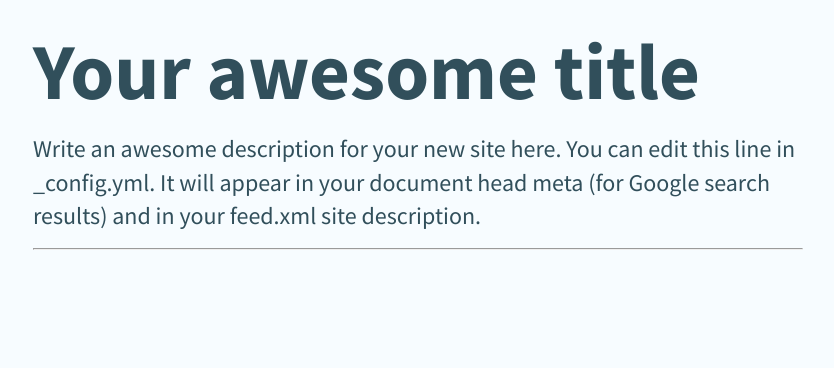
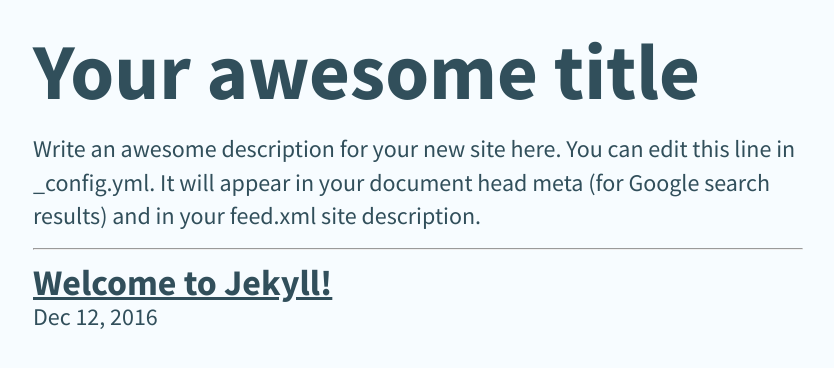
Before and after one commit to flattmo/azulite, a Jekyll site: the page built from index.html, in a window 1280 px wide, cut to the strip 104-472 px from the top of the page. Shown: the whole strip, without its empty margins (222-1056 px from the left). Built offline with Jekyll 4.4.1, drawn with Linux system fonts in a browser that asks for light colours; nearby versions of some CDN libraries; the list of posts is cut into pages by our own code.

Commit message:
Added jekyll-paginate

```diff
--- a/Gemfile
+++ b/Gemfile
@@ -18,4 +18,5 @@
 # If you have any plugins, put them here!
 group :jekyll_plugins do
    gem "jekyll-feed", "~> 0.6"
+   gem "jekyll-paginate"
 end
--- a/_config.yml
+++ b/_config.yml
@@ -24,10 +24,13 @@
 twitter_username: jekyllrb
 github_username:  jekyll
 
+paginate: 8
+paginate_path: "/:num/"
 # Build settings
 markdown: kramdown
 gems:
   - jekyll-feed
+  - jekyll-paginate
 exclude:
   - Gemfile
   - Gemfile.lock
```
Also changed, not shown: Gemfile.lock.
